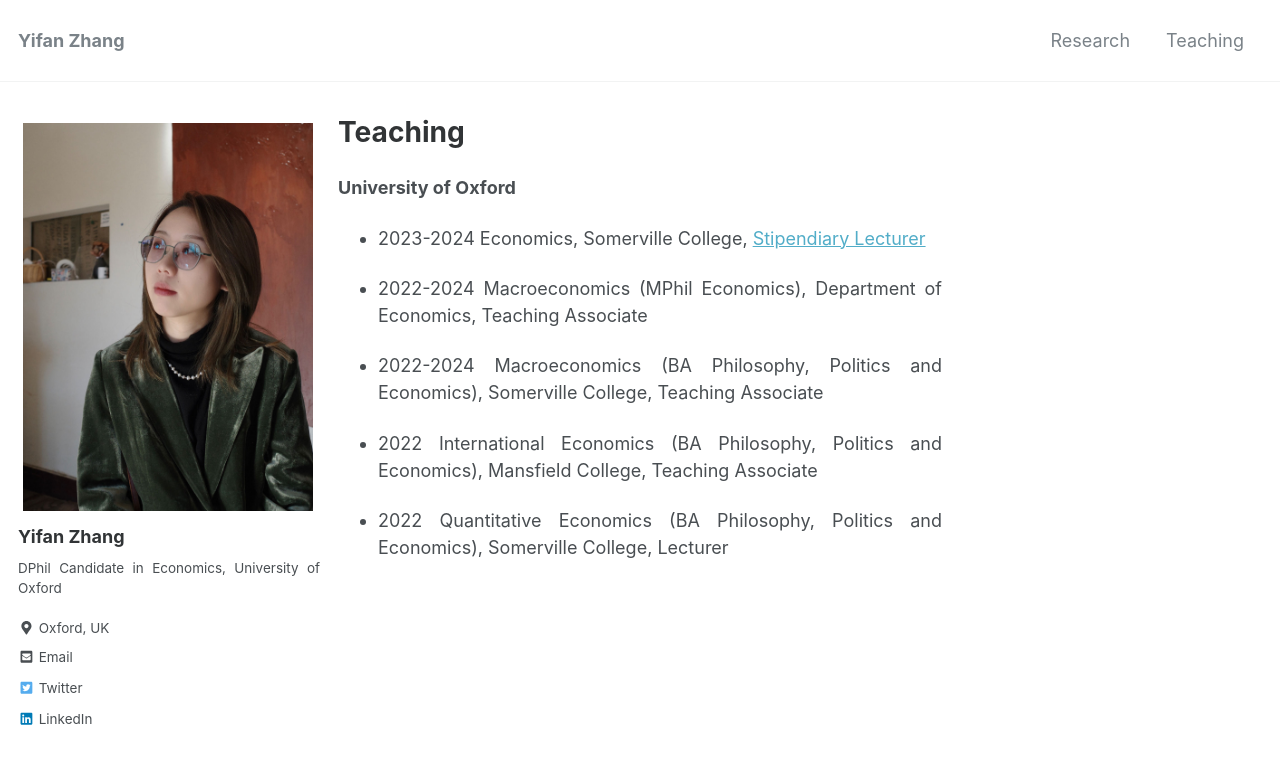
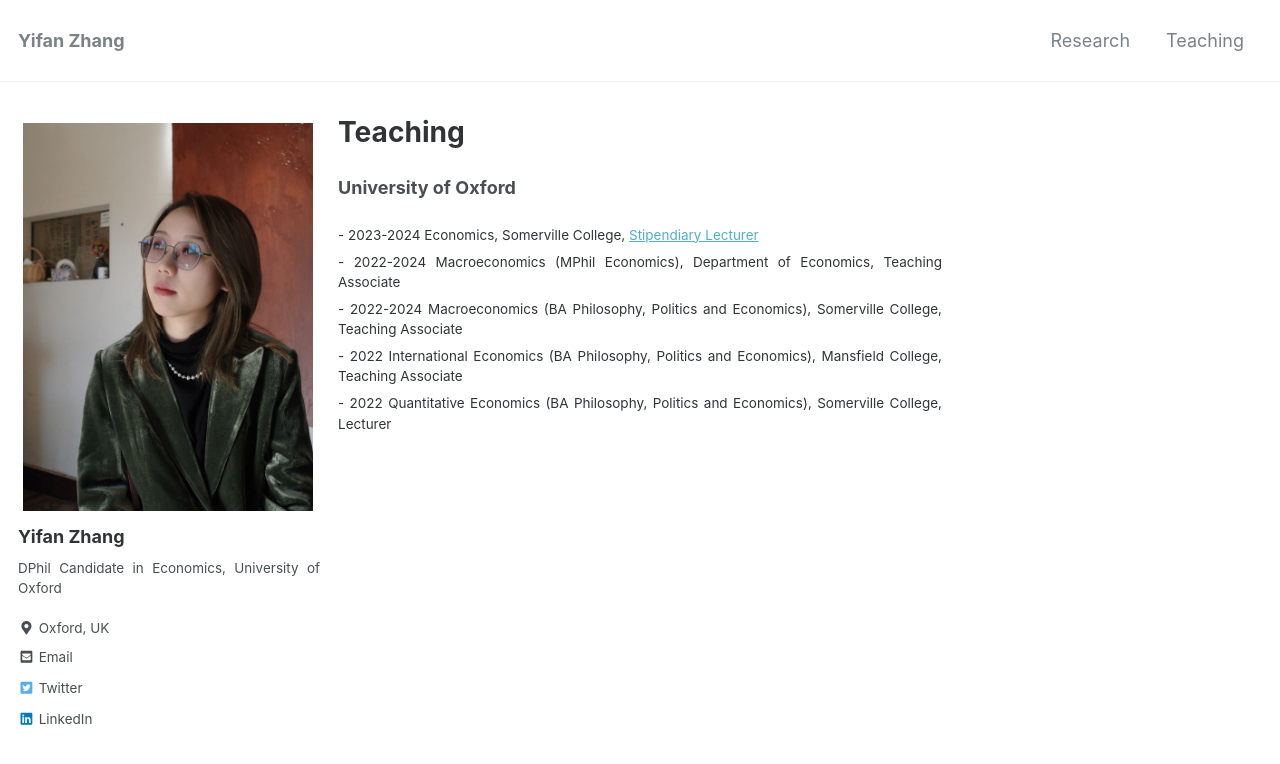
Before and after one commit to yifan-zhang-in/yifan-zhang-in.github.io, a Jekyll site: the page built from _pages/3_teaching.md, in a window 1280 px wide and 900 px high. Shown: the top 764 px of the window. Built offline with Jekyll 4.4.1, drawn with Linux system fonts in a browser that asks for light colours; nearby versions of some CDN libraries.

```diff
--- a/_pages/3_teaching.md
+++ b/_pages/3_teaching.md
@@ -5,12 +5,12 @@ permalink: /teaching/
 
 **University of Oxford**
 
-- 2023-2024 Economics, Somerville College, [Stipendiary Lecturer](https://www.some.ox.ac.uk/our-people/yifan-zhang/)
+#### - 2023-2024 Economics, Somerville College, [Stipendiary Lecturer](https://www.some.ox.ac.uk/our-people/yifan-zhang/)
 
-- 2022-2024 Macroeconomics (MPhil Economics), Department of Economics, Teaching Associate
+#### - 2022-2024 Macroeconomics (MPhil Economics), Department of Economics, Teaching Associate
 
-- 2022-2024 Macroeconomics (BA Philosophy, Politics and Economics), Somerville College, Teaching Associate
+#### - 2022-2024 Macroeconomics (BA Philosophy, Politics and Economics), Somerville College, Teaching Associate
 
-- 2022 International Economics (BA Philosophy, Politics and Economics), Mansfield College, Teaching Associate
+#### - 2022 International Economics (BA Philosophy, Politics and Economics), Mansfield College, Teaching Associate
 
-- 2022 Quantitative Economics (BA Philosophy, Politics and Economics), Somerville College, Lecturer
+#### - 2022 Quantitative Economics (BA Philosophy, Politics and Economics), Somerville College, Lecturer
```
